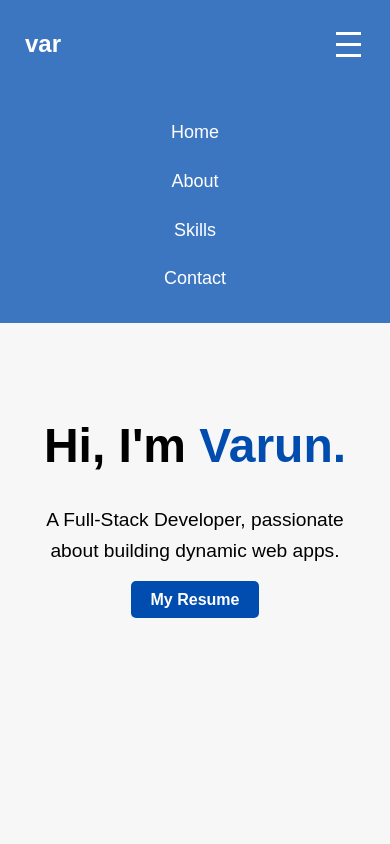
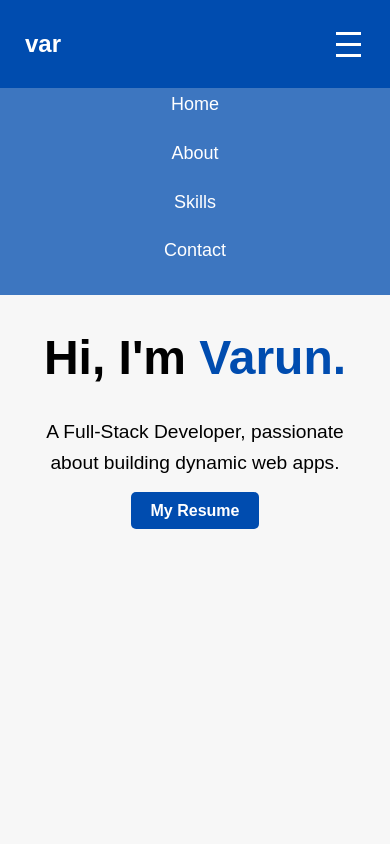
Before and after one commit to varunnayu/myprofile, a plain HTML site: page index.html in a window 390 px wide. Both pictures are taken after a click on the element 348 px from the left and 44 px from the top of the page. Shown: the top 844 px of the page. Drawn offline with Linux system fonts and the light colour scheme.

Commit message:
Add files via upload

```diff
--- a/styles.css
+++ b/styles.css
@@ -1,3 +1,4 @@
+
 /* General Styles */
 * {
     margin: 0;
@@ -71,12 +72,21 @@ h2 {
 
 /* Responsive Styles */
 @media (max-width: 768px) {
+  .navbar {
+    position: fixed;
+    top: 0;
+    left: 0;
+    width: 100%;
+    z-index: 1000;
+    background-color: #004caf;
+  }
+
   .nav-links {
     display: none;
     flex-direction: column;
     width: 100%;
     position: absolute;
-    top: 88px;
+    top: 60px; /* Adjust based on the navbar height */
     left: 0;
     background-color: #004cafc0;
     padding: 20px;
@@ -94,7 +104,6 @@ h2 {
   .nav-links.active {
     display: flex;
   }
-
 }
 
 
@@ -502,7 +511,6 @@ h2 {
     }
 }
 
-
 /* Footer */
 .footer {
     background-color: #004cafc0;
@@ -510,3 +518,8 @@ h2 {
     text-align: center;
     padding: 20px;
 }
+
+img {
+  pointer-events: none;
+  user-select: none;
+}
```
